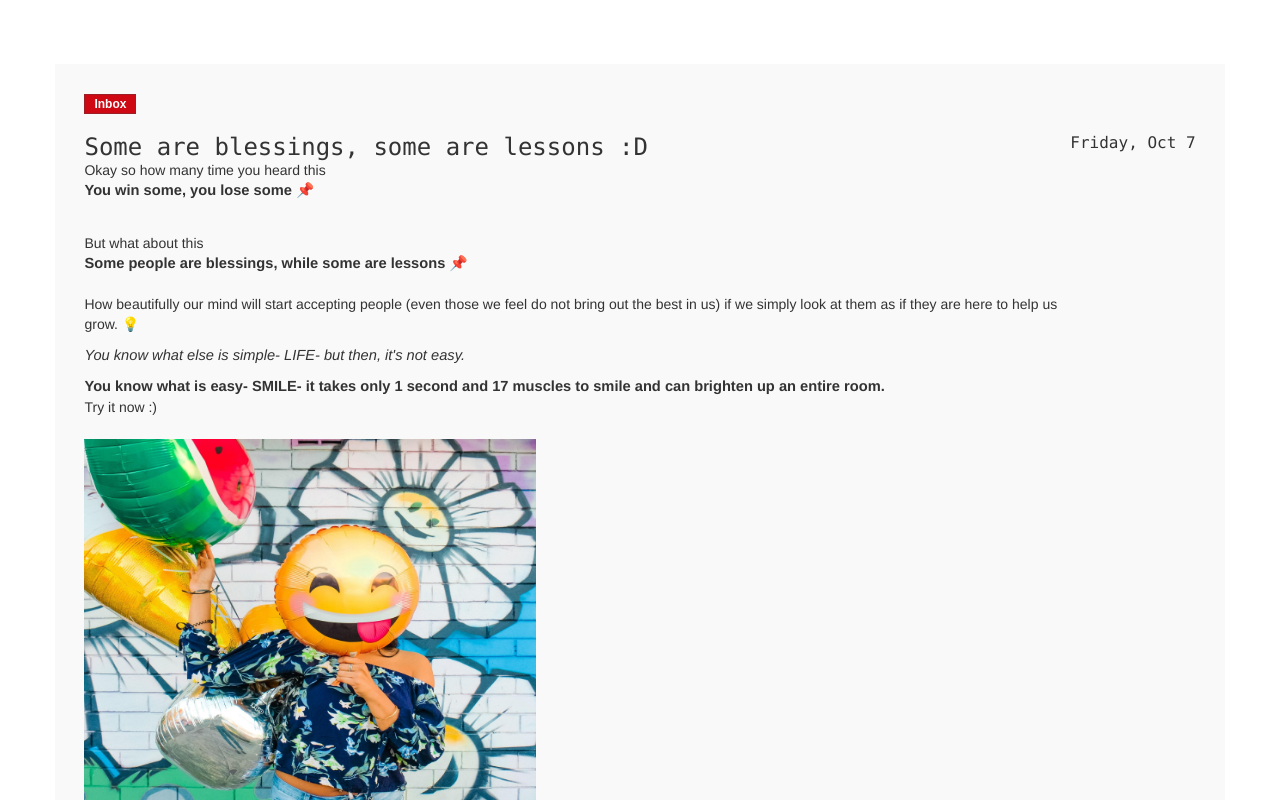
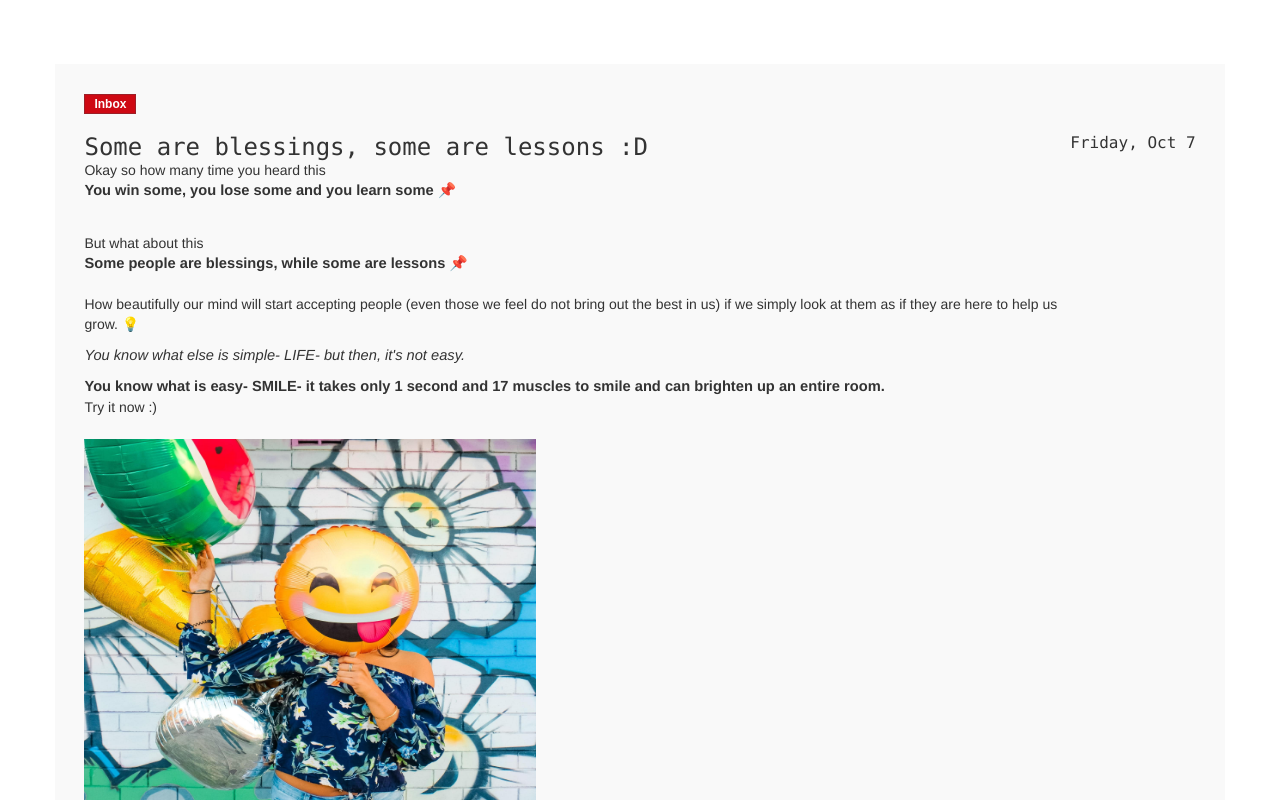
Before and after one commit to Anvesh2103/project1, a plain HTML site: page index2.html in a window 1280 px wide. Shown: the top 800 px of the page. Drawn offline with nearby package versions, Linux system fonts and the light colour scheme.

Commit message:
Update index2.html

```diff
--- a/index2.html
+++ b/index2.html
@@ -88,7 +88,7 @@
             	<span class="day">Friday, Oct 7</span>
             </h5>
             <p>Okay so how many time you heard this <br>
-               <strong>You win some, you lose some 📌</strong></p>
+               <strong>You win some, you lose some and you learn some 📌</strong></p>
 
             <div class="strong">
             	 But what about this <br>
```
